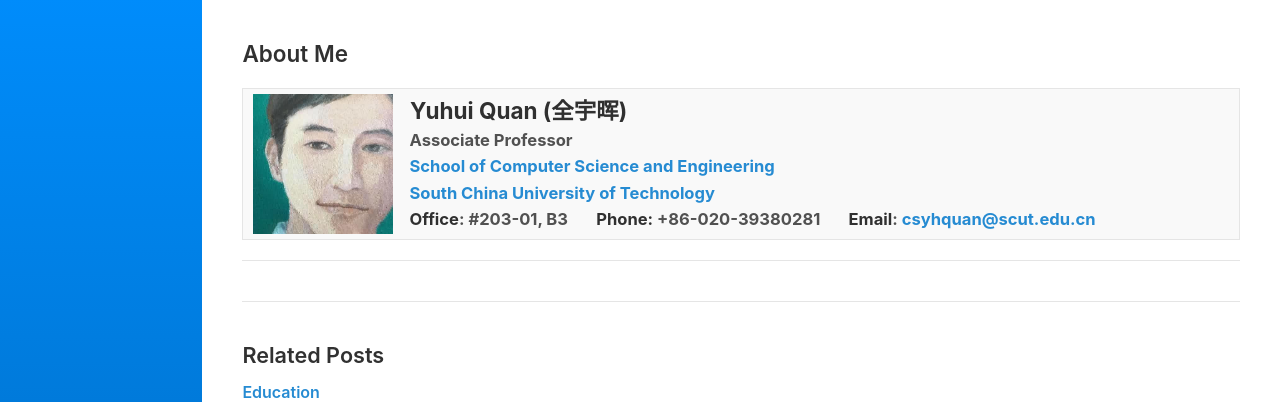
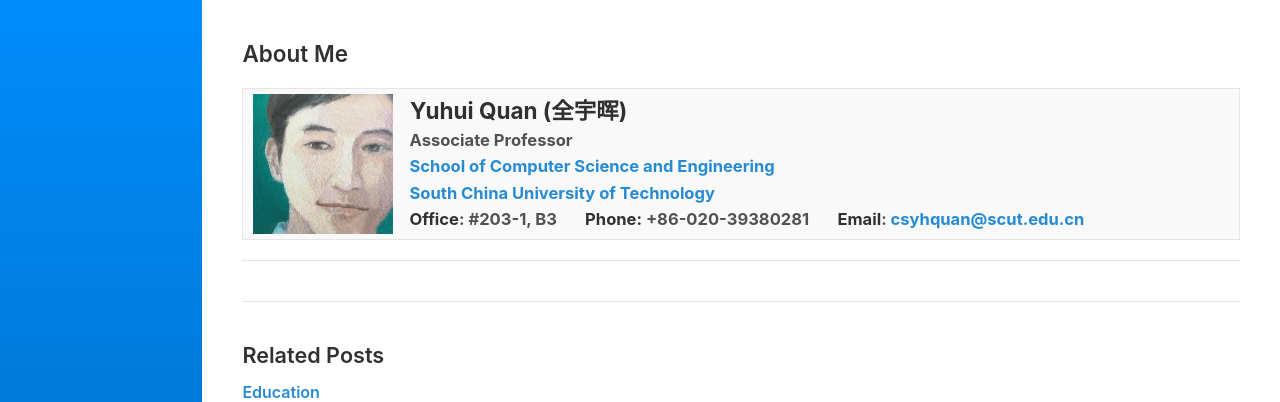
Before and after one commit to csyhquan/csyhquan.github.io, a Jekyll site: the page built from _posts/2020-5-30-resume.md, in a window 1280 px wide. Shown: the top 402 px of the page. Built offline with Jekyll 4.4.1, drawn with Linux system fonts in a browser that asks for light colours.

Commit message:
Update 2020-5-30-resume.md

```diff
--- a/_posts/2020-5-30-resume.md
+++ b/_posts/2020-5-30-resume.md
@@ -17,7 +17,7 @@ p.ex2 {margin-bottom: 0cm}
 <p class="ex1"><t1><span>&ensp; &nbsp;Associate Professor </span></t1></p>
 <p class="ex1"><t1><span>&ensp;&nbsp;&nbsp;<a href="http://www2.scut.edu.cn/cs/2017/0129/c22285a327618/page.htm" target="_blank">School of Computer Science and Engineering</a></span></t1></p>
 <p class="ex1"><t1><span> &ensp;&nbsp; <a href="https://www.scut.edu.cn" target="_blank">South China University of Technology</a></span></t1></p>
-<p class="ex1"><t1><strong>&ensp;&nbsp; Office</strong>: #203-01, B3&nbsp;&nbsp;&nbsp;&nbsp;&nbsp;&nbsp;</t1> <t1><strong>Phone:</strong> +86-020-39380281&nbsp;&nbsp;&nbsp;&nbsp;&nbsp;&nbsp;</t1>  <t1><strong>Email</strong>: <a href="mailto:csyhquan@scut.edu.cn">csyhquan@scut.edu.cn</a></t1></p>
+<p class="ex1"><t1><strong>&ensp;&nbsp; Office</strong>: #203-1, B3&nbsp;&nbsp;&nbsp;&nbsp;&nbsp;&nbsp;</t1> <t1><strong>Phone:</strong> +86-020-39380281&nbsp;&nbsp;&nbsp;&nbsp;&nbsp;&nbsp;</t1>  <t1><strong>Email</strong>: <a href="mailto:csyhquan@scut.edu.cn">csyhquan@scut.edu.cn</a></t1></p>
 </th>
 </tr>
 </tbody>
```
